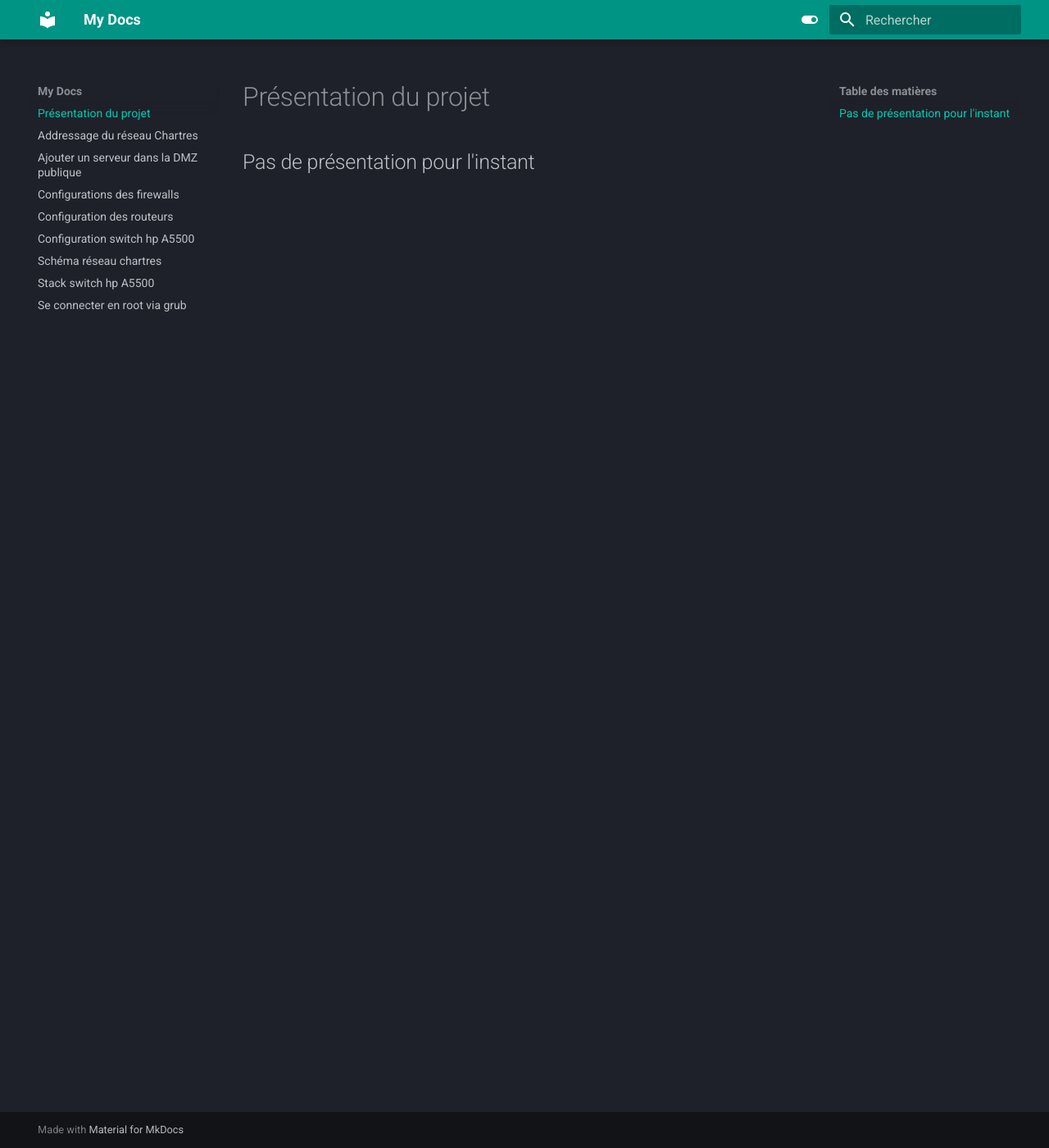
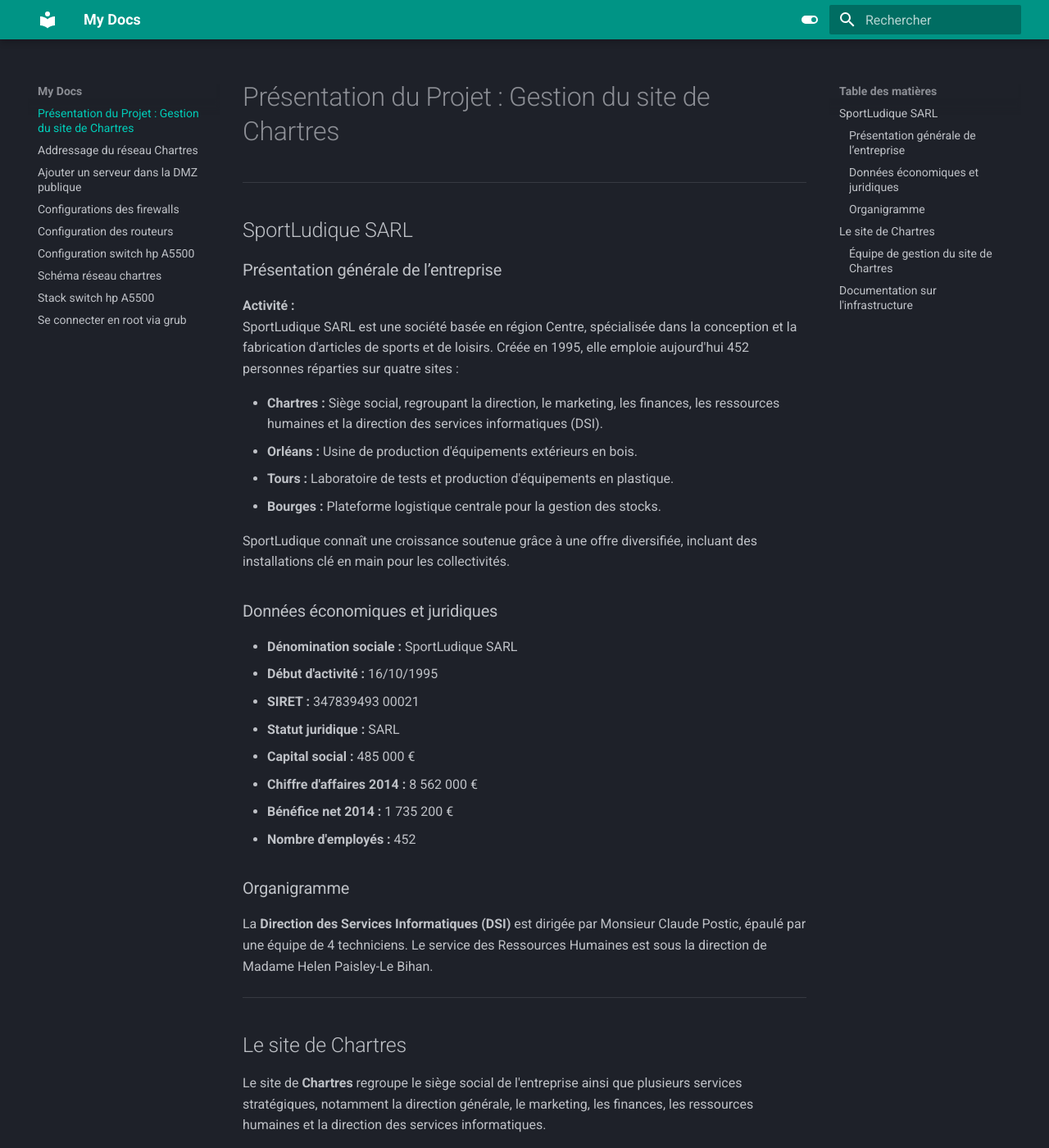
Before and after one commit to HeaZzY/Mkdocs, an MkDocs documentation site: the page built from docs/index.md, in a window 1280 px wide and 1400 px high. Shown: the whole window at 82% size. Built offline with MkDocs 1.6.1 and Material for MkDocs 9.7.7, drawn with Linux system fonts in a browser that asks for light colours; some of the changed text lies outside the part shown.

Commit message:
maj présentation

```diff
--- a/docs/index.md
+++ b/docs/index.md
@@ -1,3 +1,53 @@
-# Présentation du projet
+# Présentation du Projet : Gestion du site de Chartres
 
-## Pas de présentation pour l'instant
+---
+
+## SportLudique SARL
+
+### Présentation générale de l’entreprise
+
+**Activité :**
+SportLudique SARL est une société basée en région Centre, spécialisée dans la conception et la fabrication d'articles de sports et de loisirs. Créée en 1995, elle emploie aujourd'hui 452 personnes réparties sur quatre sites :
+
+- **Chartres :** Siège social, regroupant la direction, le marketing, les finances, les ressources humaines et la direction des services informatiques (DSI).
+- **Orléans :** Usine de production d'équipements extérieurs en bois.
+- **Tours :** Laboratoire de tests et production d'équipements en plastique.
+- **Bourges :** Plateforme logistique centrale pour la gestion des stocks.
+
+SportLudique connaît une croissance soutenue grâce à une offre diversifiée, incluant des installations clé en main pour les collectivités.
+
+### Données économiques et juridiques
+
+- **Dénomination sociale :** SportLudique SARL
+- **Début d'activité :** 16/10/1995
+- **SIRET :** 347839493 00021
+- **Statut juridique :** SARL
+- **Capital social :** 485 000 €
+- **Chiffre d'affaires 2014 :** 8 562 000 €
+- **Bénéfice net 2014 :** 1 735 200 €
+- **Nombre d'employés :** 452
+
+### Organigramme
+
+La **Direction des Services Informatiques (DSI)** est dirigée par Monsieur Claude Postic, épaulé par une équipe de 4 techniciens. Le service des Ressources Humaines est sous la direction de Madame Helen Paisley-Le Bihan.
+
+---
+
+## Le site de Chartres
+
+Le site de **Chartres** regroupe le siège social de l'entreprise ainsi que plusieurs services stratégiques, notamment la direction générale, le marketing, les finances, les ressources humaines et la direction des services informatiques.
+
+### Équipe de gestion du site de Chartres
+
+Nous sommes deux responsables en charge du site de **Chartres** :
+
+- **Sébastian** : Administrateur des systèmes et réseaux
+- **Mathys** : Administrateur des systèmes et réseaux
+
+Ensemble, nous assurons la gestion complète de l'infrastructure informatique locale, veillant au bon fonctionnement des systèmes pour les services internes, tout en participant à la coordination des projets IT en collaboration avec les autres sites de SportLudique.
+
+---
+
+## Documentation sur l'infrastructure
+
+L'intégralité de la documentation technique relative à notre infrastructure IT est disponible sur **MkDocs**. Cette documentation couvre tous les aspects liés à la gestion du réseau, des serveurs, de la sécurité et des systèmes utilisés sur notre site.
```
